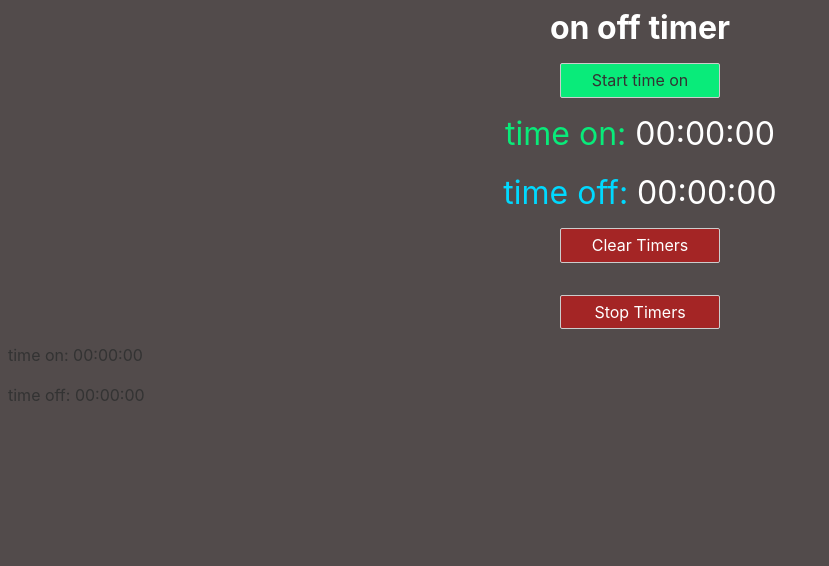
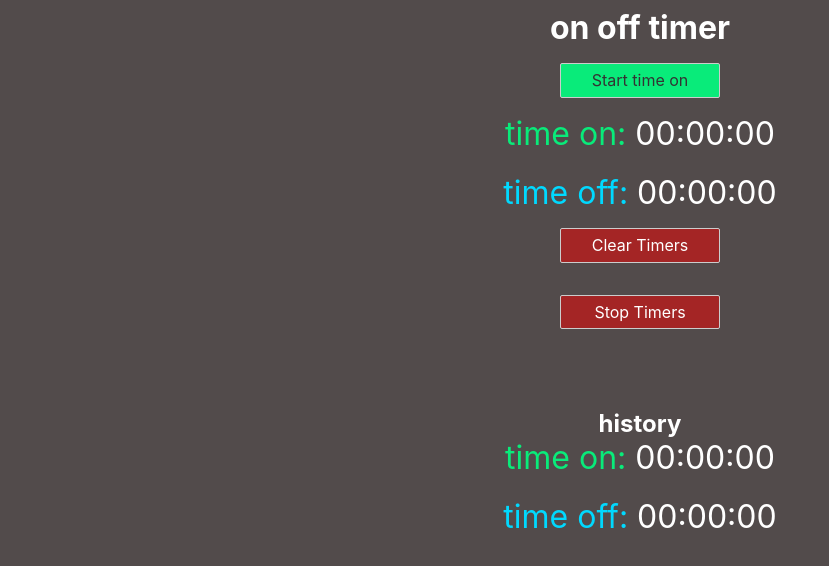
Before and after one commit to CobyPear/timer-app, a Svelte app: page / in a window 1280 px wide. Shown: the top 566 px of the page, without its empty margins (0-829 px from the left). Built offline with nearby package versions, Linux system fonts and the light colour scheme.

Commit message:
More semantic html for timer and timer history

```diff
--- a/src/components/Timer.svelte
+++ b/src/components/Timer.svelte
@@ -1,8 +1,13 @@
 <script>
-  import { timeOn, timeOff, isTimeOn, isTimeOff, lastTimeOn, lastTimeOff } from '../lib/timer-store';
+  import {
+    timeOn,
+    timeOff,
+    isTimeOn,
+    isTimeOff,
+    lastTimeOn,
+    lastTimeOff,
+  } from '../lib/timer-store';
   import { updateLocalStorage, incrementTime } from '../lib/utils';
-
-
 
   let /** @type setInterval */ timerOn;
   let /** @type setInterval */ timerOff;
@@ -21,9 +26,9 @@
    * @description clear the timer and set the store to it's opposite value
    */
   const clearAndSet = (timer, timeBool) => {
-      timeBool.update(value => !value)
-      clearInterval(timer)
-  }
+    timeBool.update(value => !value);
+    clearInterval(timer);
+  };
 
   const startAndStopTimer = () => {
     if (!$isTimeOn) {
@@ -33,7 +38,7 @@
         updateLocalStorage('timeOn', $timeOn);
       }, 1000);
       if ($isTimeOff) {
-          clearAndSet(timerOff, isTimeOff)
+        clearAndSet(timerOff, isTimeOff);
       }
     } else if (!$isTimeOff) {
       $isTimeOff = !$isTimeOff;
@@ -42,7 +47,7 @@
         updateLocalStorage('timeOff', $timeOff);
       }, 1000);
       if ($isTimeOn) {
-          clearAndSet(timerOn, isTimeOn)
+        clearAndSet(timerOn, isTimeOn);
       }
     }
   };
@@ -54,12 +59,12 @@
     $isTimeOff = false;
     updateLocalStorage('lastTimeOn', $timeOn);
     updateLocalStorage('lastTimeOff', $timeOff);
-    updateLocalStorage('timeOn', 0)
-    updateLocalStorage('timeOff', 0)
-    $lastTimeOn = JSON.parse(localStorage.getItem('lastTimeOn'))
-    $lastTimeOff = JSON.parse(localStorage.getItem('lastTimeOff'))
-    timeOn.set(0)
-    timeOff.set(0)
+    updateLocalStorage('timeOn', 0);
+    updateLocalStorage('timeOff', 0);
+    $lastTimeOn = JSON.parse(localStorage.getItem('lastTimeOn'));
+    $lastTimeOff = JSON.parse(localStorage.getItem('lastTimeOff'));
+    timeOn.set(0);
+    timeOff.set(0);
     // updateLocalStorage('timeOn', $timeOn);
     // updateLocalStorage('timeOff', $timeOff);
   };
@@ -69,9 +74,10 @@
     $isTimeOff = false;
     clearInterval(timerOn);
     clearInterval(timerOff);
-  }
+  };
 </script>
 
+<section>
   <button
     class={'start-stop-btn'}
     class:start={$isTimeOff || !$isTimeOn}
@@ -79,31 +85,35 @@
     on:click={() => startAndStopTimer()}
     >{$isTimeOn && !$isTimeOff ? 'Start time off' : 'Start time on'}</button
   >
-
-<span class="timer">
+  <figure class="timer">
     <span id="timeOn">time on: </span>{hoursOn >= 10
       ? hoursOn
       : `0${hoursOn}`}:{minutesOn >= 10
       ? minutesOn
       : `0${minutesOn}`}:{secondsOn >= 10 ? secondsOn : `0${secondsOn}`}
-</span>
+  </figure>
   <br />
-<span class="timer">
+  <figure class="timer">
     <span id="timeOff">time off: </span>{hoursOff >= 10
       ? hoursOff
       : `0${hoursOff}`}:{minutesOff >= 10
       ? minutesOff
       : `0${minutesOff}`}:{secondsOff >= 10 ? secondsOff : `0${secondsOff}`}
-</span>
+  </figure>
 
   <button class="clear" on:click={() => clearTimers()}>Clear Timers</button>
   <button class="clear" on:click={() => stopTimers()}>Stop Timers</button>
+</section>
 
 <style>
   /*
         #c955e6: purpley
         #09eb7a: tealy
      */
+     section {
+         display: flex;
+         flex-direction: column;
+     }
   .timer {
     color: #ffffff;
     margin: 0 auto;
--- a/src/components/TimerHistory.svelte
+++ b/src/components/TimerHistory.svelte
@@ -10,18 +10,45 @@
   $: hoursOff /** @type number */ = ~~($lastTimeOff / 3600);
 </script>
 
-<span class="timer">
+<section>
+  <h2>history</h2>
+  <figure class="timer">
     <span id="timeOn">time on: </span>{hoursOn >= 10
       ? hoursOn
       : `0${hoursOn}`}:{minutesOn >= 10
       ? minutesOn
       : `0${minutesOn}`}:{secondsOn >= 10 ? secondsOn : `0${secondsOn}`}
-</span>
+  </figure>
   <br />
-<span class="timer">
+  <figure class="timer">
     <span id="timeOff">time off: </span>{hoursOff >= 10
       ? hoursOff
       : `0${hoursOff}`}:{minutesOff >= 10
       ? minutesOff
       : `0${minutesOff}`}:{secondsOff >= 10 ? secondsOff : `0${secondsOff}`}
-</span>
+  </figure>
+</section>
+
+<style>
+  h2 {
+    color: #ffffff;
+    justify-content: center;
+    margin: 0 auto;
+  }
+  section {
+    display: flex;
+    flex-direction: column;
+    margin-top: 4rem;
+  }
+  .timer {
+    color: #ffffff;
+    font-size: 2em;
+    margin: 0 auto;
+  }
+  #timeOn {
+    color: #09eb7a;
+  }
+  #timeOff {
+    color: #00d9ff;
+  }
+</style>
```
Lines whose indentation alone changed are shown as unchanged.
